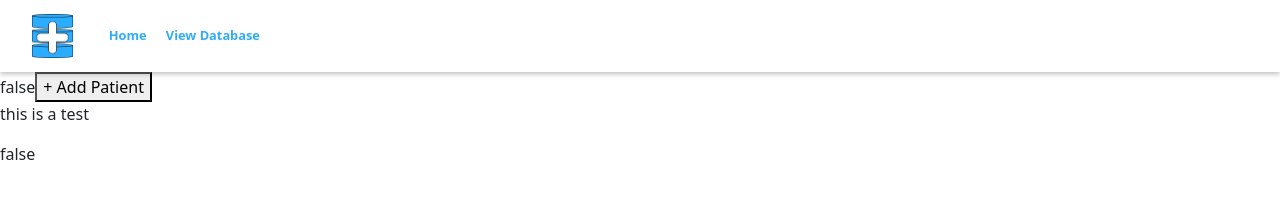
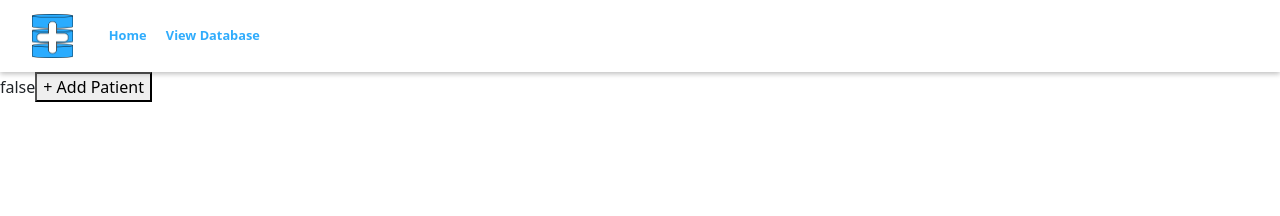
Before and after one commit to coderpr0grammer/healthbase, a React (Create React App) app: page /database in a window 1280 px wide. Shown: the top 216 px of the page. Built offline with nearby package versions, Linux system fonts and the light colour scheme.

Commit message:
updated AddPatient

```diff
--- a/src/Components/AddPatient.jsx
+++ b/src/Components/AddPatient.jsx
@@ -1,17 +1,17 @@
 import './AddPatient.css'
 
-function AddPatient({active, changeState}) {
+function AddPatient({state, changeState}) {
 
     function handleClick() {
         changeState(false);
     }
 
     return (
-        <div >
+        <div className={`modal ${state ? 'modalActive' : 'modalClosed'}`}>
             <div className='modalCloseButton' onClick={handleClick}>
                 <p>this is a test</p>
             </div>
-            {active.toString()}
+            {state.toString()}
 
         </div>
     );
--- a/src/Components/PatientList.jsx
+++ b/src/Components/PatientList.jsx
@@ -15,11 +15,11 @@ function PatientList() {
                 {/* {patientList} */}
             </div>
             {modalActive.toString()}
-            <button className={`addPatient`} disabled={modalActive} onClick={openPatientModal}>
+            <button className={`addPatient`} onClick={openPatientModal}>
                 + Add Patient
             </button>
             <AddPatient
-                active={modalActive}
+                state={modalActive}
                 changeState={setModalState}
             />
         </div>
```
